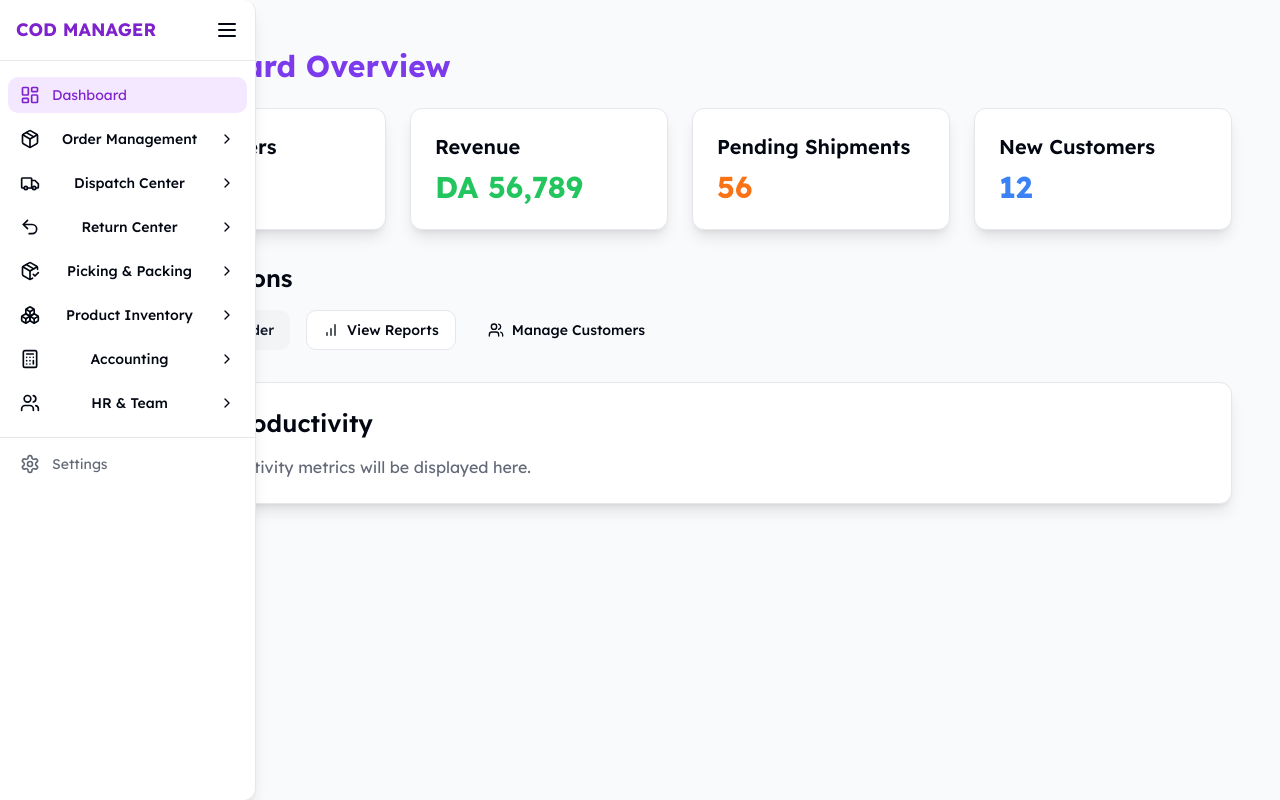
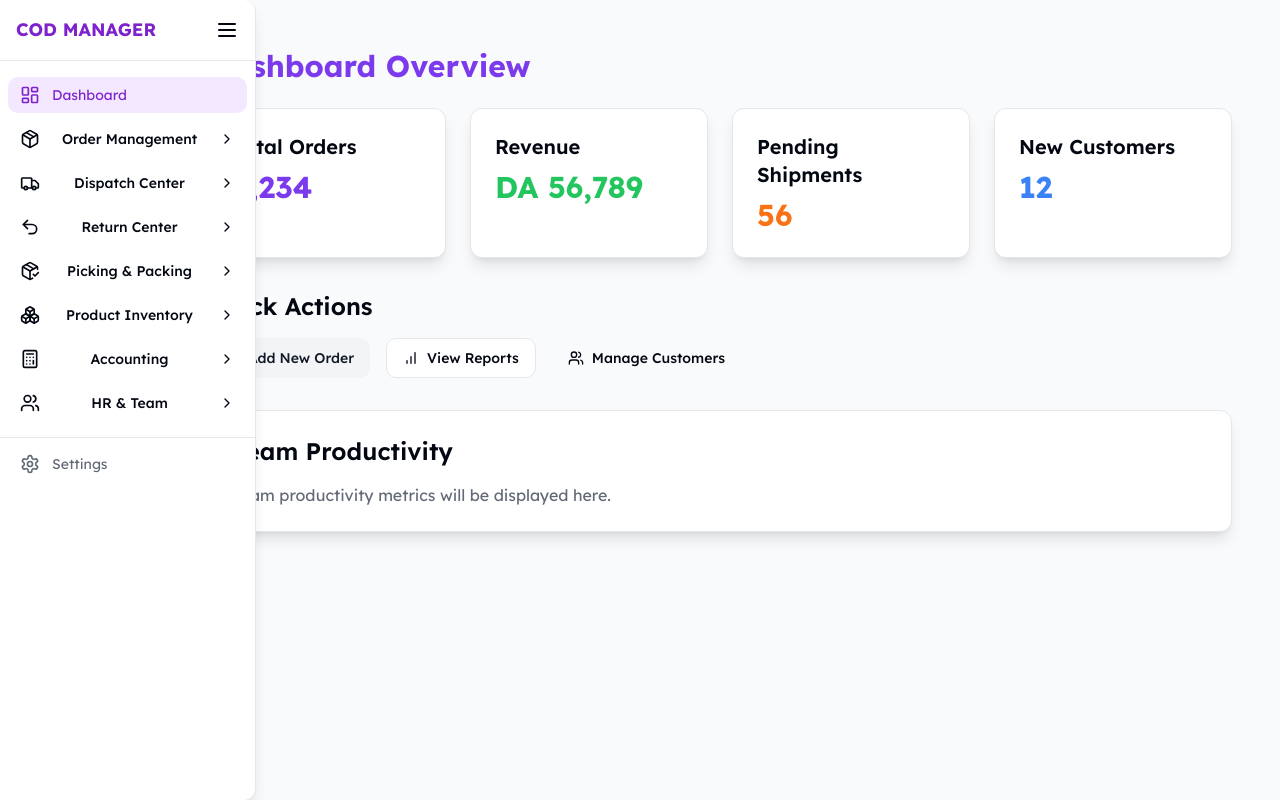
Before and after one commit to alikaderrg/COD-Manager-WebApp, a React (Vite) app: page / in a window 1280 px wide. Built offline with nearby package versions, Linux system fonts and the light colour scheme; no server answers.

Commit message:
Sub-Sidebar & Animation V0.0.69

```diff
--- a/src/App.jsx
+++ b/src/App.jsx
@@ -139,7 +139,7 @@ export default function App() {
       )}
 
       {/* Main content with reduced fixed margin - NO dynamic calculations */}
-      <main className="flex-1 p-6 ml-20">
+      <main className="flex-1 p-6 ml-40">
         <AnimatePresence mode="wait">
           <Routes>
             <Route path="/" element={<DashboardOverview />} />
```
